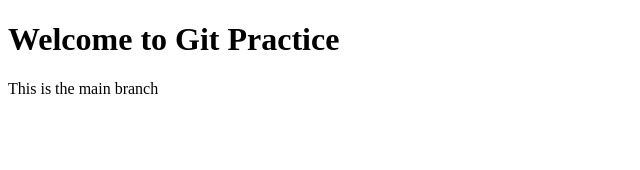
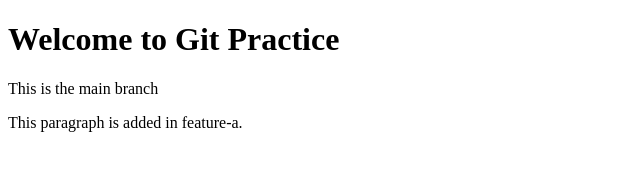
Before and after one commit to janetli82-ui/git--practice, a plain HTML site: page index.html in a window 1280 px wide. Shown: the whole page, without its empty margins (0-640 px from the left). Drawn offline with Linux system fonts and the light colour scheme.

Commit message:
Add paragraph in feature-a

```diff
--- a/index.html
+++ b/index.html
@@ -8,5 +8,6 @@
   <body>
     <h1>Welcome to Git Practice</h1>
     <p>This is the main branch</p>
+    <p>This paragraph is added in feature-a.</p>
   </body>
 </html>
```
